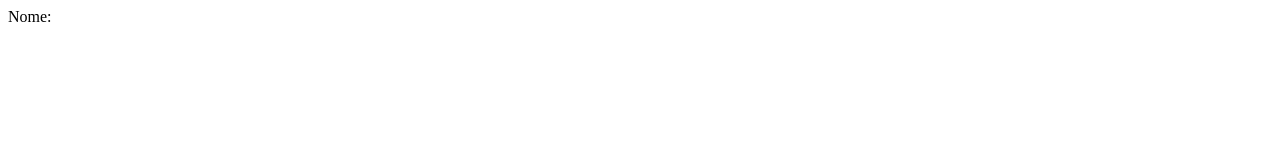
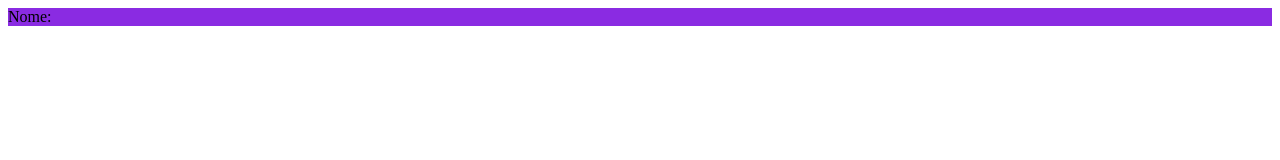
Before and after one commit to KaiqueARocha/Projetop_HTML, a plain HTML site: page index.html in a window 1280 px wide. Drawn offline with Linux system fonts and the light colour scheme.

Commit message:
Adicionada a folha de estilo e a cor de fundo roxa

```diff
--- a/index.html
+++ b/index.html
@@ -4,6 +4,7 @@
     <meta charset="UTF-8">
     <meta name="viewport" content="width=device-width, initial-scale=1.0">
     <title>Document</title>
+    <link rel="stylesheet" href="style.css">
 </head>
 <body>
     <main>
--- /dev/null
+++ b/style.css
@@ -0,0 +1,4 @@
+main{
+
+    background-color: blueviolet;
+}
```
